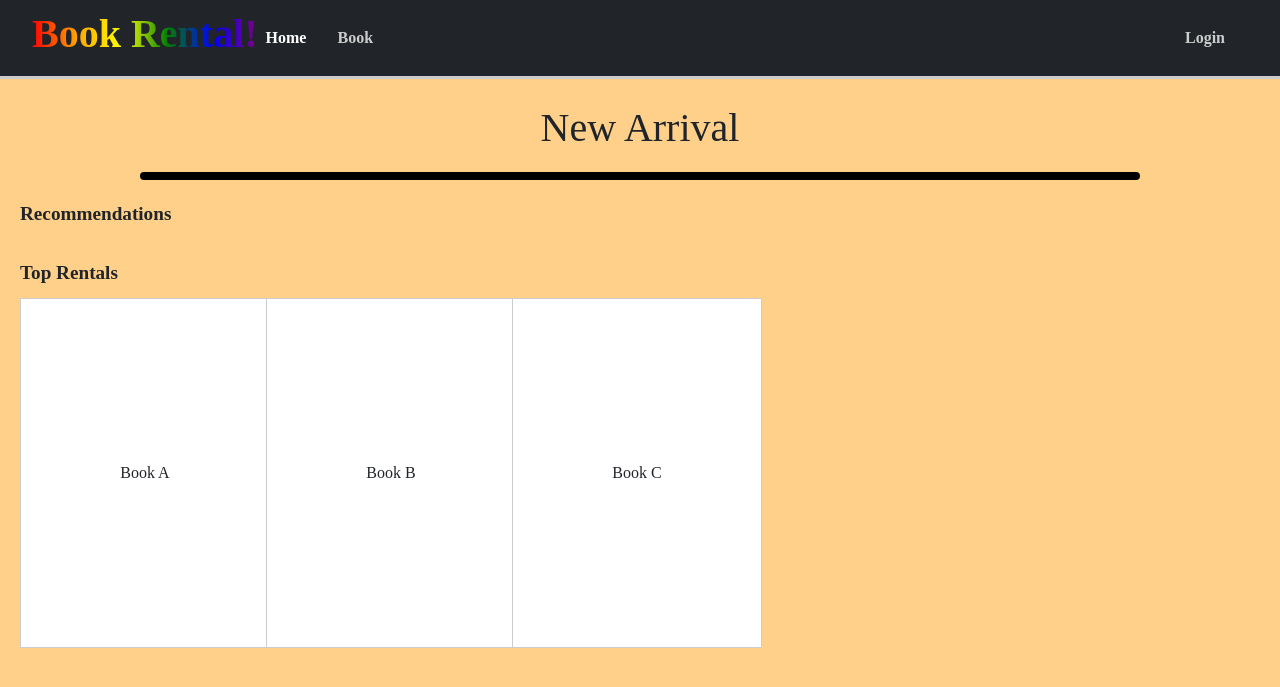
After one commit to 6731501113-SVR/pro, a Flask app: page /home2 in a window 1280 px wide. The commit adds this page. Shown: the top 687 px of the page. Run offline with Flask 3, Linux system fonts and the light colour scheme; data that the repository does not hold is empty.

Commit message:
add home2 for option add profile

```diff
--- a/app.py
+++ b/app.py
@@ -36,6 +36,27 @@ def index():
         if conn:
             conn.close()
 
+@app.route('/home2')
+def home2():
+    conn = None
+    cursor = None
+    try:
+        conn = get_db_connection()
+        cursor = conn.cursor(dictionary=True)
+        cursor.execute("SELECT * FROM book")
+        books = cursor.fetchall()
+        return render_template("home2.html", books=books)
+
+
+    except Exception as e:
+        print(f"❌ Error fetching books: {e}")
+        return render_template("home2.html", books=[], error=str(e))
+    finally:
+        if cursor:
+            cursor.close()
+        if conn:
+            conn.close()
+
 @app.route('/login', methods=['GET', 'POST'])
 def login():
     if request.method == 'POST':
@@ -54,6 +75,7 @@ def login():
                 #เก็บ session ของผู้ใช้
                 session['user_id'] = user['USER_ID']
                 session['user_name'] = user['FIRST_NAME']
+                session['user_profile'] = user.get('USER_IMAGE', 'profile.jpg')
 
                 flash(f"‼️ Welcome {user['FIRST_NAME']} ‼️", "success")
                 return redirect('/')
--- /dev/null
+++ b/templates/home2.html
@@ -0,0 +1,121 @@
+{% extends "layout.html" %}
+{% block content %}
+<meta name="viewport" content="width=device-width, initial-scale=1.0">
+<title>BookRent</title>
+
+<style>
+.main {
+    padding: 20px;
+}
+
+/* Carousel Styles */
+.carousel {
+    margin: 20px auto;
+    max-width: 1000px;
+    border: 4px solid #000;
+    border-radius: 10px;
+    overflow: hidden;
+}
+
+.carousel-indicators [data-bs-target] {
+    background-color: #000;
+}
+
+.carousel-caption h5 {
+    color: #fff;
+    font-weight: bold;
+}
+
+.section-title {
+    margin-top: 20px;
+    margin-bottom: 10px;
+    font-size: 1.2em;
+    font-weight: bold;
+}
+
+.book-grid {
+    display: grid;
+    margin-right: 30px;
+    grid-template-columns: repeat(auto-fill, minmax(200px, 1fr));
+    gap: 20px;
+}
+
+.book-card {
+    width: 250px;
+    height: 350px;
+    background-color: #ffffff;
+    display: flex;
+    justify-content: center;
+    text-align: center;
+    align-items: center;
+    flex-direction: column;
+    border: 1px solid #ccc;
+}
+
+.book-card img {
+    width: 200px;
+    height: auto;
+    max-height: 300px;
+    object-fit: cover;
+    margin-bottom: 0px;
+}
+</style>
+
+<div class="main">
+
+    <!-- Bootstrap Carousel -->
+    <h1 style="text-align:center; margin-top: 5px; margin-bottom: 10px;">New Arrival</h1>
+    <div id="bookCarousel" class="carousel slide carousel-fade" data-bs-ride="carousel" data-bs-interval="2000">
+        <!-- Indicators -->
+        <div class="carousel-indicators">
+            {% for i in range(books[:5]|length) %}
+            <button type="button" data-bs-target="#bookCarousel" data-bs-slide-to="{{ i }}"
+                class="{% if i == 0 %}active{% endif %}" aria-current="{% if i == 0 %}true{% endif %}"
+                aria-label="Slide {{ i + 1 }}"></button>
+            {% endfor %}
+        </div>
+
+        <div class="carousel-inner">
+            {% for book in books[:5] %}
+            <div class="carousel-item {% if loop.first %}active{% endif %}">
+                <img src="{{ book.BOOKIMAGE }}" class="d-block w-100" alt="Book {{ book.BOOKID }}"
+                    style="height:400px; object-fit:cover;">
+                <div class="carousel-caption d-none d-md-block bg-dark bg-opacity-50 rounded-3 p-2">
+                    <h5>{{ book.BOOKNAME }}</h5>
+                    <p>{{ book.WRITER }}</p>
+                </div>
+            </div>
+            {% endfor %}
+        </div>
+
+        <!-- slide button -->
+        <button class="carousel-control-prev" type="button" data-bs-target="#bookCarousel" data-bs-slide="prev">
+            <span class="carousel-control-prev-icon" aria-hidden="true"></span>
+            <span class="visually-hidden">Previous</span>
+        </button>
+        <button class="carousel-control-next" type="button" data-bs-target="#bookCarousel" data-bs-slide="next">
+            <span class="carousel-control-next-icon" aria-hidden="true"></span>
+            <span class="visually-hidden">Next</span>
+        </button>
+    </div>
+
+    <div class="section-title">Recommendations</div>
+    <div class="book-grid">
+        {% for book in books %}
+        <div class="book-card">
+            <a href="{{ url_for('book_detail', book_id=book.BOOKID) }}">
+                <img src="{{ book.BOOKIMAGE }}" alt="Book {{ book.BOOKID }}">
+                <div>{{ book.BOOKNAME }}</div>
+            </a>
+        </div>
+        {% endfor %}
+    </div>
+
+    <div class="section-title">Top Rentals</div>
+    <div class="book-grid">
+        <div class="book-card">Book A</div>
+        <div class="book-card">Book B</div>
+        <div class="book-card">Book C</div>
+    </div>
+</div>
+{% endblock %}
--- a/templates/index.html
+++ b/templates/index.html
@@ -100,7 +100,6 @@
 
 <div class="main">
 
-
     <div class="carousel">
         <h1 style="text-align:center; margin-top: 5px; margin-bottom: 5px;">
             New Arrival
--- a/templates/layout.html
+++ b/templates/layout.html
@@ -44,6 +44,10 @@
             Welcome, {{ session['user_name'] }}!
           </li>
           <li class="nav-item">
+            <img src="{{ url_for('static', filename='images/' ~ (session['user_profile'] | default('profile.jpg'))) }}"
+              alt="profile" style="width:40px; height:40px; border-radius:50%; object-fit:cover; margin-right:10px;">
+          </li>
+          <li class="nav-item">
             <a class="nav-link" href="/logout">Logout</a>
           </li>
         </ul>
@@ -54,6 +58,7 @@
           </li>
         </ul>
         {% endif %}
+
       </div>
 
     </div>
```
Also changed, not shown: static/images/IMG_20251017_145851_318.jpg (renamed from static/image/IMG_20251017_145851_318.jpg), static/images/profile.jpg (added), static/images/user123.jpg (added).
